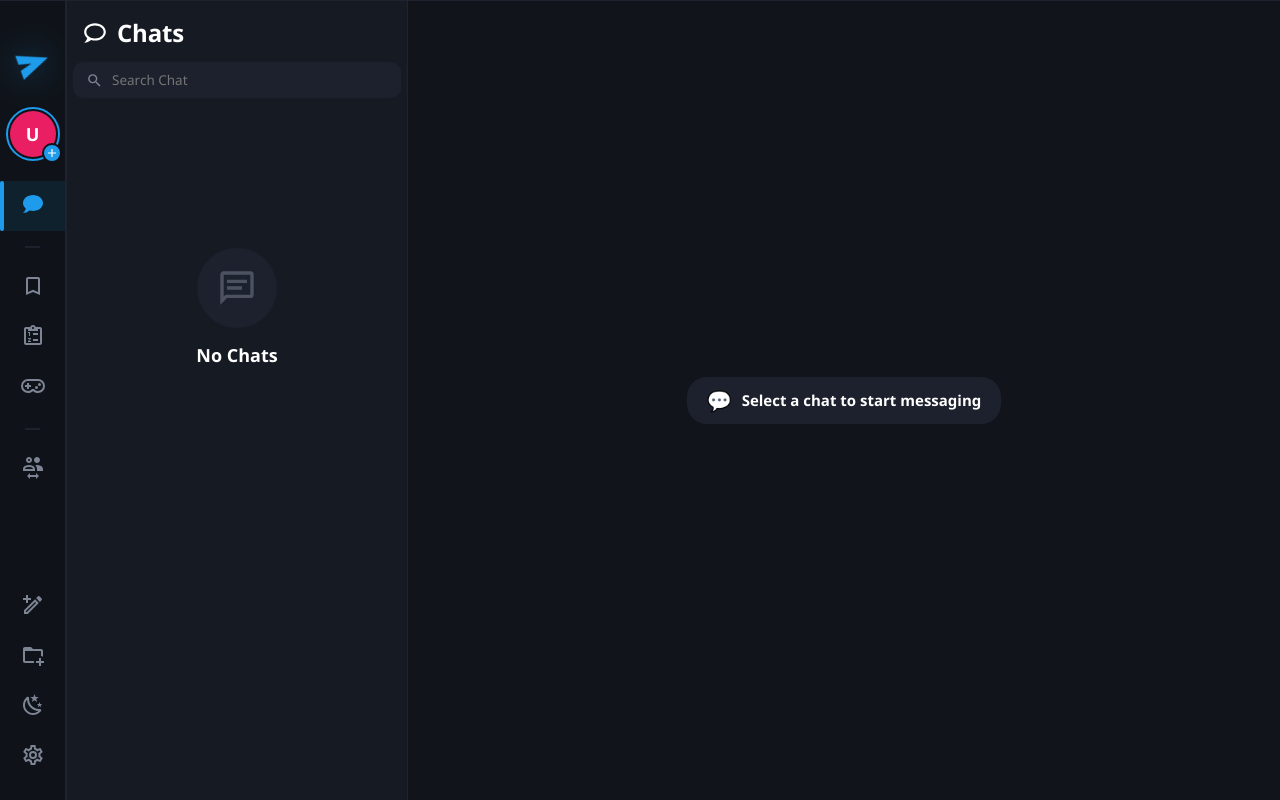
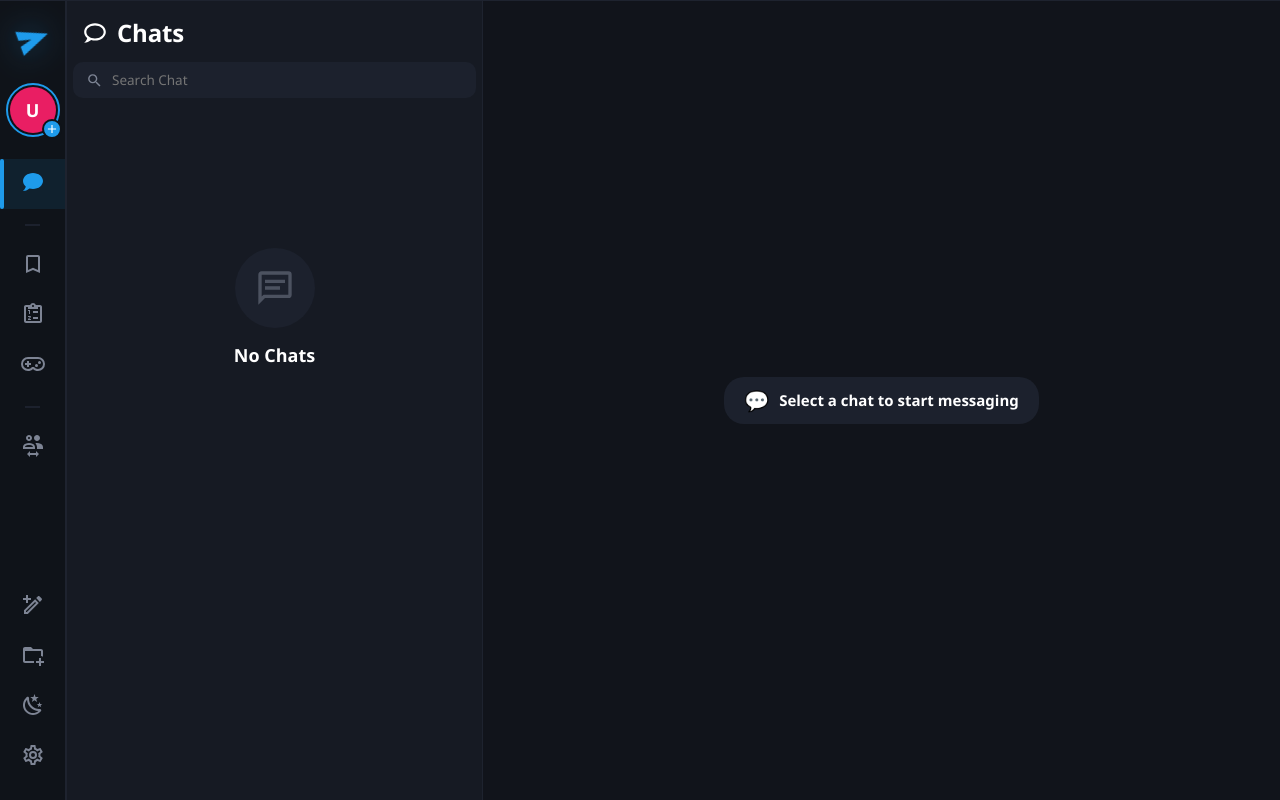
Before and after one commit to madmaks00/messenger-react, a React (Vite) app: page / in a window 1280 px wide. Built offline with nearby package versions, Linux system fonts and the light colour scheme.

Commit message:
C# WPF Style Fix padding in navigationtab

```diff
--- a/src/App.tsx
+++ b/src/App.tsx
@@ -42,6 +42,7 @@ import { useChatStore } from './stores/chatStore';
 import { useSidebarChatsStore } from './stores/sidebarChatsStore';
 import { useTodoStore } from './stores/todoStore';
 import { useNotesStore } from './stores/notesStore';
+import { useSidebarResize } from './hooks/useSidebarResize';
 import { SecurityService } from './services/security.service';
 import { authService } from './services/auth.service';
 import { userService } from './services/user.service';
@@ -58,6 +59,18 @@ export const App: React.FC = () => {
   const { initialize: initTodo } = useTodoStore();
   const { initialize: initNotes } = useNotesStore();
 
+  // 🟢 Логика растягивания и сплиттера 1 в 1 из MainWindow.xaml.cs
+  const {
+    sidebarWidth,
+    sidebarOpacity,
+    isCollapsed,
+    isDragging,
+    isHovered,
+    setIsHovered,
+    onMouseDown,
+    onDoubleClick,
+  } = useSidebarResize();
+
   const [isAppLocked, setIsAppLocked] = useState(SecurityService.isPasscodeSet());
   const [isPasscodeSetupOpen, setIsPasscodeSetupOpen] = useState(false);
 
@@ -73,11 +86,9 @@ export const App: React.FC = () => {
   const [imageEditor, setImageEditor] = useState<{ isOpen: boolean; src: string; onDone?: (res: string) => void }>({ isOpen: false, src: '' });
   const [storyEditor, setStoryEditor] = useState<{ isOpen: boolean; image: string }>({ isOpen: false, image: '' });
 
-  // 1. Инициализация при старте приложения
   useEffect(() => {
     checkAuth(authService, userService).then(async (isAuth) => {
       if (isAuth && !isAppLocked) {
-        console.log('[App] Успешная авторизация, загружаем чаты и модули...');
         await loadChats(chatService, true);
         initTodo();
         initNotes();
@@ -95,9 +106,7 @@ export const App: React.FC = () => {
   }, [isAppLocked]);
 
   useEffect(() => {
-    // 🟢 В ТОЧНОСТИ КАК В C# MainViewModel.cs: реакция на смену аккаунта
     const unbindAccountSwitched = eventBus.on('AccountSwitchedMessage' as any, async () => {
-      console.log('[App] Получено событие AccountSwitchedMessage: перезагружаем чаты, заметки и задачи...');
       await loadChats(chatService, true);
       initTodo();
       initNotes();
@@ -163,6 +172,8 @@ export const App: React.FC = () => {
         color: 'var(--text-primary)',
         fontFamily: "'Segoe UI', -apple-system, BlinkMacSystemFont, Roboto, sans-serif",
         position: 'relative',
+        cursor: isDragging ? 'col-resize' : 'default',
+        userSelect: isDragging ? 'none' : 'auto',
       }}
     >
       <div
@@ -187,6 +198,7 @@ export const App: React.FC = () => {
         }}
       />
 
+      {/* КОЛОНКА 1: НАВИГАЦИЯ (66px) */}
       <div
         style={{
           width: 66,
@@ -200,9 +212,12 @@ export const App: React.FC = () => {
         <NavigationRail />
       </div>
 
+      {/* КОЛОНКА 2: САЙДБАР С ДИНАМИЧЕСКОЙ ШИРИНОЙ (SidebarColumn & MainSplitter) */}
       <div
         style={{
-          width: 340,
+          width: sidebarWidth,
+          minWidth: isCollapsed ? 6 : undefined,
+          maxWidth: 1100,
           height: '100%',
           backgroundColor: 'var(--bg-list)',
           borderRight: '1px solid var(--divider-color)',
@@ -210,6 +225,19 @@ export const App: React.FC = () => {
           flexDirection: 'column',
           position: 'relative',
           flexShrink: 0,
+          overflow: 'hidden',
+          transition: isDragging ? 'none' : 'width 0.15s ease-out',
+        }}
+      >
+        {/* Контейнер элементов сайдбара с плавной прозрачностью при сжатии */}
+        <div
+          style={{
+            width: '100%',
+            height: '100%',
+            opacity: sidebarOpacity,
+            display: isCollapsed ? 'none' : 'flex',
+            flexDirection: 'column',
+            overflow: 'hidden',
           }}
         >
           {currentTab === MainTab.Chats && <SidebarChatsView />}
@@ -221,6 +249,41 @@ export const App: React.FC = () => {
           <MusicPlayerView />
         </div>
 
+        {/* 🟢 СПЛИТТЕР (1 в 1 с MainSplitter из MainWindow.xaml: Width=6, HoverLine=2, Cursor=SizeWE) */}
+        <div
+          onMouseDown={onMouseDown}
+          onDoubleClick={onDoubleClick}
+          onMouseEnter={() => setIsHovered(true)}
+          onMouseLeave={() => setIsHovered(false)}
+          title="Двойной клик — скрыть/показать панель"
+          style={{
+            position: 'absolute',
+            top: 0,
+            right: 0,
+            width: 6,
+            height: '100%',
+            cursor: 'col-resize',
+            zIndex: 100,
+            background: 'transparent',
+          }}
+        >
+          {/* Синяя линия подсветки HoverLine (Width=2, Opacity 0 -> 1) */}
+          <div
+            style={{
+              position: 'absolute',
+              top: 0,
+              right: 0,
+              width: 2,
+              height: '100%',
+              backgroundColor: 'var(--app-accent)',
+              opacity: isHovered || isDragging ? 1 : 0,
+              transition: isDragging ? 'none' : 'opacity 0.15s ease',
+            }}
+          />
+        </div>
+      </div>
+
+      {/* КОЛОНКА 3: ОКНО ЧАТА / РАБОЧАЯ ОБЛАСТЬ (flex: 1) */}
       <div
         style={{
           flex: 1,
@@ -230,6 +293,7 @@ export const App: React.FC = () => {
           flexDirection: 'column',
           position: 'relative',
           overflow: 'hidden',
+          minWidth: 430, // 🟢 MinChatWorkspaceWidth = 430 из C#
         }}
       >
         {currentTab === MainTab.Chats && (
@@ -254,6 +318,7 @@ export const App: React.FC = () => {
         )}
       </div>
 
+      {/* ДИАЛОГИ И ОВЕРЛЕИ */}
       {isProfileOpen && currentUser && (
         <ProfileView
           isOpen={isProfileOpen}
--- a/src/components/layout/NavigationRail.tsx
+++ b/src/components/layout/NavigationRail.tsx
@@ -79,18 +79,17 @@ export const NavigationRail: React.FC = () => {
         boxSizing: 'border-box',
       }}
     >
-      {/* ================= ВЕРХ (Смещение на 44px: 24px TitleBarHeight + 20px Margin) ================= */}
+      {/* ================= ВЕРХ (Сверху 20px как было!) ================= */}
       <div
         style={{
           display: 'flex',
           flexDirection: 'column',
           alignItems: 'center',
-          paddingTop: 44, // 🟢 Точное смещение 24 + 20 из MainWindow.xaml
-          paddingBottom: 10,
+          paddingTop: 20, // 🟢 Сверху вернули 20px
           flexShrink: 0,
         }}
       >
-        {/* 1. Статичный логотип SendVariant с наклоном -20deg и свечением */}
+        {/* 1. Логотип SendVariant */}
         <div
           style={{
             color: '#1E9BEB',
@@ -108,8 +107,8 @@ export const NavigationRail: React.FC = () => {
           <Icon path={mdiSendVariant} size="38px" />
         </div>
 
-        {/* 2. Аватарка: Внешнее кольцо 54x54, внутри фото 46x46 (1 в 1 с WPF) */}
-        <div style={{ position: 'relative', width: 54, height: 54 }}>
+        {/* 2. Аватарка (54x54 внешнее кольцо, 46x46 фото) */}
+        <div style={{ position: 'relative', width: 54, height: 54, marginBottom: 22 /* 🟢 УВЕЛИЧЕН ОТСТУП ПОД АВАТАРКОЙ */ }}>
           <div
             onClick={openProfile}
             title="Open Profile"
@@ -126,7 +125,6 @@ export const NavigationRail: React.FC = () => {
               boxSizing: 'border-box',
             }}
           >
-            {/* Внутренний круг 46x46 строго по XAML */}
             <div
               style={{
                 width: 46,
@@ -140,7 +138,6 @@ export const NavigationRail: React.FC = () => {
                 position: 'relative',
               }}
             >
-              {/* Заглушка (инициалы) */}
               <span
                 style={{
                   color: '#FFFFFF',
@@ -152,7 +149,6 @@ export const NavigationRail: React.FC = () => {
                 {(currentUser?.nickName || currentUser?.username || 'U').charAt(0).toUpperCase()}
               </span>
 
-              {/* Фото */}
               {avatarSrc && (
                 <img
                   src={avatarSrc}
@@ -172,7 +168,7 @@ export const NavigationRail: React.FC = () => {
             </div>
           </div>
 
-          {/* Плюсик на аватарке: 20x20, Margin="0,0,-2,-2", иконка 14px */}
+          {/* Плюсик на аватарке */}
           <button
             onClick={(e) => {
               e.stopPropagation();
@@ -201,8 +197,8 @@ export const NavigationRail: React.FC = () => {
         </div>
       </div>
 
-      {/* ================= ЦЕНТР: ВКЛАДКИ (Margin="0,10,0,0") ================= */}
-      <div style={{ display: 'flex', flexDirection: 'column', marginTop: 10, flex: 1 }}>
+      {/* ================= ЦЕНТР: ВКЛАДКИ ================= */}
+      <div style={{ display: 'flex', flexDirection: 'column', flex: 1 }}>
         {/* 1. Чаты */}
         <div
           onClick={() => switchTab(MainTab.Chats)}
@@ -284,7 +280,7 @@ export const NavigationRail: React.FC = () => {
         </div>
       </div>
 
-      {/* ================= НИЗ: ДЕЙСТВИЯ (Margin="0,0,0,20") ================= */}
+      {/* ================= НИЗ ================= */}
       <div style={{ display: 'flex', flexDirection: 'column', alignItems: 'center', paddingBottom: 20, marginTop: 'auto', flexShrink: 0 }}>
         {currentTab === MainTab.Chats && (
           <>
@@ -325,7 +321,6 @@ export const NavigationRail: React.FC = () => {
           </button>
         )}
 
-        {/* Кнопка смены темы (анимация поворота -90 to 0) */}
         <button
           onClick={toggleTheme}
           title={isDarkTheme ? 'Switch to Light Mode' : 'Switch to Dark Mode'}
@@ -344,7 +339,6 @@ export const NavigationRail: React.FC = () => {
           </div>
         </button>
 
-        {/* Настройки */}
         <button
           onClick={openProfile}
           title="Settings"
@@ -357,7 +351,6 @@ export const NavigationRail: React.FC = () => {
   );
 };
 
-// 🟢 NavMenuButtonStyle: Height="50", BgHighlight Opacity="0.1"
 const getNavTabStyle = (isActive: boolean): React.CSSProperties => ({
   height: 50,
   width: '100%',
@@ -369,7 +362,6 @@ const getNavTabStyle = (isActive: boolean): React.CSSProperties => ({
   position: 'relative',
 });
 
-// 🟢 ActiveIndicator: Width="4", CornerRadius="2"
 const activeBarIndicatorStyle: React.CSSProperties = {
   position: 'absolute',
   left: 0,
@@ -390,14 +382,12 @@ const unreadDotBadgeStyle: React.CSSProperties = {
   backgroundColor: '#E74C3C',
 };
 
-// 🟢 Разделитель: Height="2", Margin="25,15", Background OtherBubbleBg (#1C212D)
 const railDividerStyle: React.CSSProperties = {
   height: 2,
   backgroundColor: '#1C212D',
   margin: '15px 25px',
 };
 
-// 🟢 NavActionButtonStyle: Height="50"
 const navActionBtnStyle: React.CSSProperties = {
   width: '100%',
   height: 50,
--- /dev/null
+++ b/src/hooks/useSidebarResize.ts
@@ -0,0 +1,159 @@
+import { useState, useEffect, useRef, useCallback } from 'react';
+
+const SPLITTER_WIDTH = 6;
+const MIN_EXPANDED_WIDTH = 180;
+const NAV_COLUMN_WIDTH = 66;
+const MIN_CHAT_WORKSPACE_WIDTH = 430;
+const CHAT_PROPORTIONAL_THRESHOLD = 625;
+const MAX_SIDEBAR_WIDTH = 1100;
+
+export function useSidebarResize() {
+  const [sidebarWidth, setSidebarWidth] = useState(340);
+  const [sidebarOpacity, setSidebarOpacity] = useState(1);
+  const [isCollapsed, setIsCollapsed] = useState(false);
+  const [isDragging, setIsDragging] = useState(false);
+  const [isHovered, setIsHovered] = useState(false);
+
+  const lastExpandedWidthRef = useRef(340);
+  const isAutoCollapsedRef = useRef(false);
+  const isDraggingRef = useRef(false);
+  const startXRef = useRef(0);
+  const startWidthRef = useRef(340);
+
+  // ================= 1. АВТО-МАСШТАБИРОВАНИЕ ПРИ ИЗМЕНЕНИИ РАЗМЕРА ОКНА (Window_SizeChanged) =================
+  useEffect(() => {
+    const handleResize = () => {
+      if (isDraggingRef.current) return;
+
+      const totalWidth = window.innerWidth;
+      const availableForContent = totalWidth - NAV_COLUMN_WIDTH;
+      const maxAvailableSidebarWidth = availableForContent - MIN_CHAT_WORKSPACE_WIDTH;
+
+      // Если окно слишком узкое — авто-схлопываем
+      if (maxAvailableSidebarWidth < MIN_EXPANDED_WIDTH) {
+        if (!isCollapsed) {
+          setIsCollapsed(true);
+          isAutoCollapsedRef.current = true;
+          setSidebarWidth(SPLITTER_WIDTH);
+          setSidebarOpacity(0);
+        }
+        return;
+      }
+
+      // Если место появилось — разворачиваем обратно
+      if (isCollapsed && isAutoCollapsedRef.current) {
+        setIsCollapsed(false);
+        isAutoCollapsedRef.current = false;
+        setSidebarOpacity(1);
+      }
+
+      if (isCollapsed) return;
+
+      const baseSidebar = lastExpandedWidthRef.current >= MIN_EXPANDED_WIDTH ? lastExpandedWidthRef.current : 340;
+      const baseThresholdTotal = baseSidebar + CHAT_PROPORTIONAL_THRESHOLD;
+
+      // Формула 1 в 1 из C#: baseSidebar + ((availableForContent - baseThresholdTotal) * 0.30)
+      let targetWidth = availableForContent > baseThresholdTotal
+        ? baseSidebar + ((availableForContent - baseThresholdTotal) * 0.30)
+        : Math.min(baseSidebar, maxAvailableSidebarWidth);
+
+      targetWidth = Math.round(Math.min(MAX_SIDEBAR_WIDTH, Math.max(MIN_EXPANDED_WIDTH, targetWidth)));
+
+      setSidebarWidth(targetWidth);
+    };
+
+    window.addEventListener('resize', handleResize);
+    handleResize(); // Начальный расчет при загрузке
+
+    return () => window.removeEventListener('resize', handleResize);
+  }, [isCollapsed]);
+
+  // ================= 2. ПЕРЕТЯГИВАНИЕ СПЛИТТЕРА (DragDelta & DragCompleted) =================
+  const onMouseDown = useCallback((e: React.MouseEvent) => {
+    e.preventDefault();
+    isDraggingRef.current = true;
+    setIsDragging(true);
+    startXRef.current = e.clientX;
+    startWidthRef.current = sidebarWidth;
+
+    const onMouseMove = (moveEvent: MouseEvent) => {
+      if (!isDraggingRef.current) return;
+
+      const deltaX = moveEvent.clientX - startXRef.current;
+      let newWidth = startWidthRef.current + deltaX;
+
+      const availableForContent = window.innerWidth - NAV_COLUMN_WIDTH;
+      const maxAvailable = Math.min(MAX_SIDEBAR_WIDTH, availableForContent - MIN_CHAT_WORKSPACE_WIDTH);
+
+      newWidth = Math.min(maxAvailable, newWidth);
+
+      // Плавное растворение при уходе меньше 180px (как в C#)
+      if (newWidth < MIN_EXPANDED_WIDTH) {
+        const opacity = (newWidth - SPLITTER_WIDTH) / (MIN_EXPANDED_WIDTH - SPLITTER_WIDTH);
+        setSidebarOpacity(Math.max(0, Math.min(1, opacity)));
+      } else {
+        setSidebarOpacity(1);
+      }
+
+      setSidebarWidth(Math.max(SPLITTER_WIDTH, newWidth));
+    };
+
+    const onMouseUp = () => {
+      if (!isDraggingRef.current) return;
+      isDraggingRef.current = false;
+      setIsDragging(false);
+
+      window.removeEventListener('mousemove', onMouseMove);
+      window.removeEventListener('mouseup', onMouseUp);
+
+      setSidebarWidth((currentWidth) => {
+        const rounded = Math.round(currentWidth);
+        if (rounded < MIN_EXPANDED_WIDTH) {
+          // Схлопываем
+          setIsCollapsed(true);
+          setSidebarOpacity(0);
+          return SPLITTER_WIDTH;
+        } else {
+          // Запоминаем ширину
+          setIsCollapsed(false);
+          isAutoCollapsedRef.current = false;
+          lastExpandedWidthRef.current = rounded;
+          setSidebarOpacity(1);
+          return rounded;
+        }
+      });
+    };
+
+    window.addEventListener('mousemove', onMouseMove);
+    window.addEventListener('mouseup', onMouseUp);
+  }, [sidebarWidth]);
+
+  // ================= 3. ДВОЙНОЙ КЛИК (MainSplitter_MouseDoubleClick) =================
+  const onDoubleClick = useCallback(() => {
+    if (isCollapsed) {
+      // Развернуть
+      setIsCollapsed(false);
+      isAutoCollapsedRef.current = false;
+      const target = Math.round(lastExpandedWidthRef.current >= MIN_EXPANDED_WIDTH ? lastExpandedWidthRef.current : 340);
+      setSidebarWidth(target);
+      setSidebarOpacity(1);
+    } else {
+      // Свернуть
+      lastExpandedWidthRef.current = Math.round(sidebarWidth);
+      setIsCollapsed(true);
+      setSidebarWidth(SPLITTER_WIDTH);
+      setSidebarOpacity(0);
+    }
+  }, [isCollapsed, sidebarWidth]);
+
+  return {
+    sidebarWidth,
+    sidebarOpacity,
+    isCollapsed,
+    isDragging,
+    isHovered,
+    setIsHovered,
+    onMouseDown,
+    onDoubleClick,
+  };
+}
```
Lines whose indentation alone changed are shown as unchanged.
